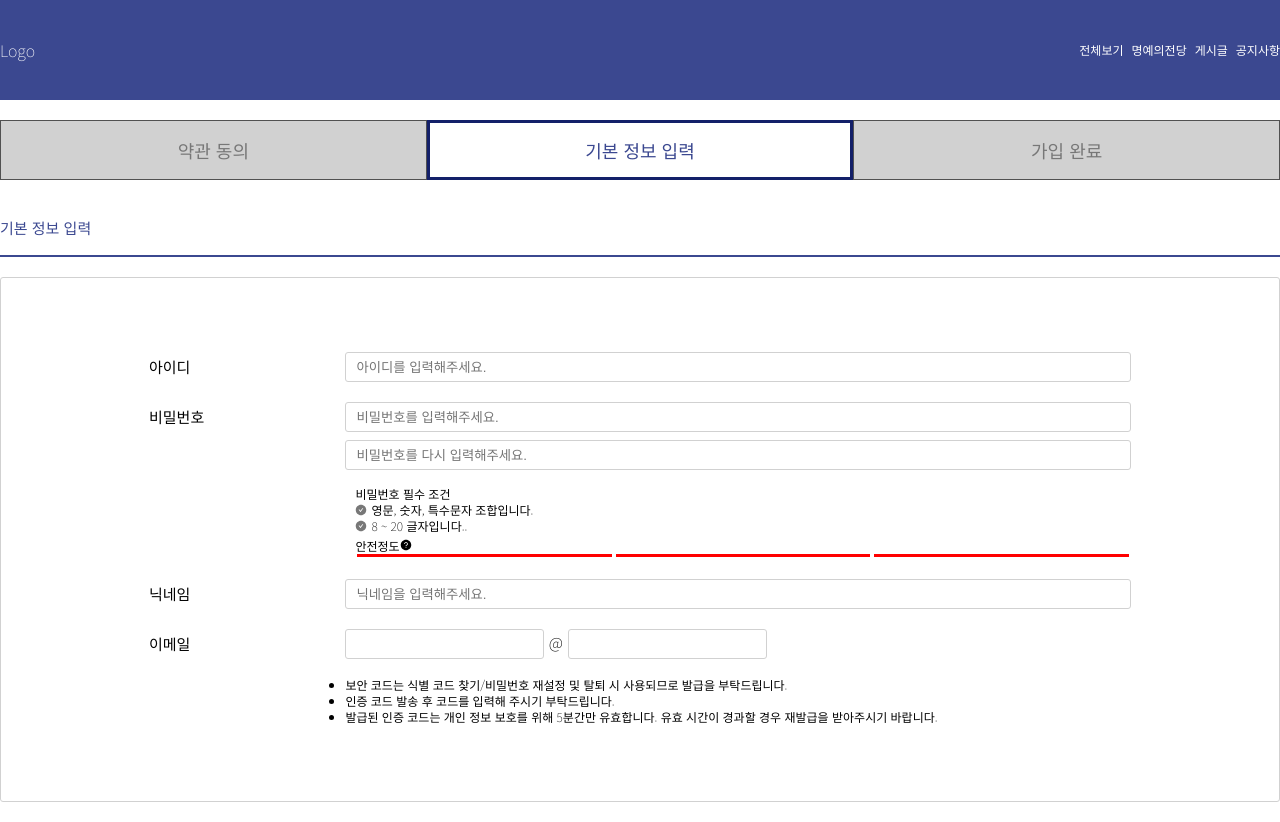
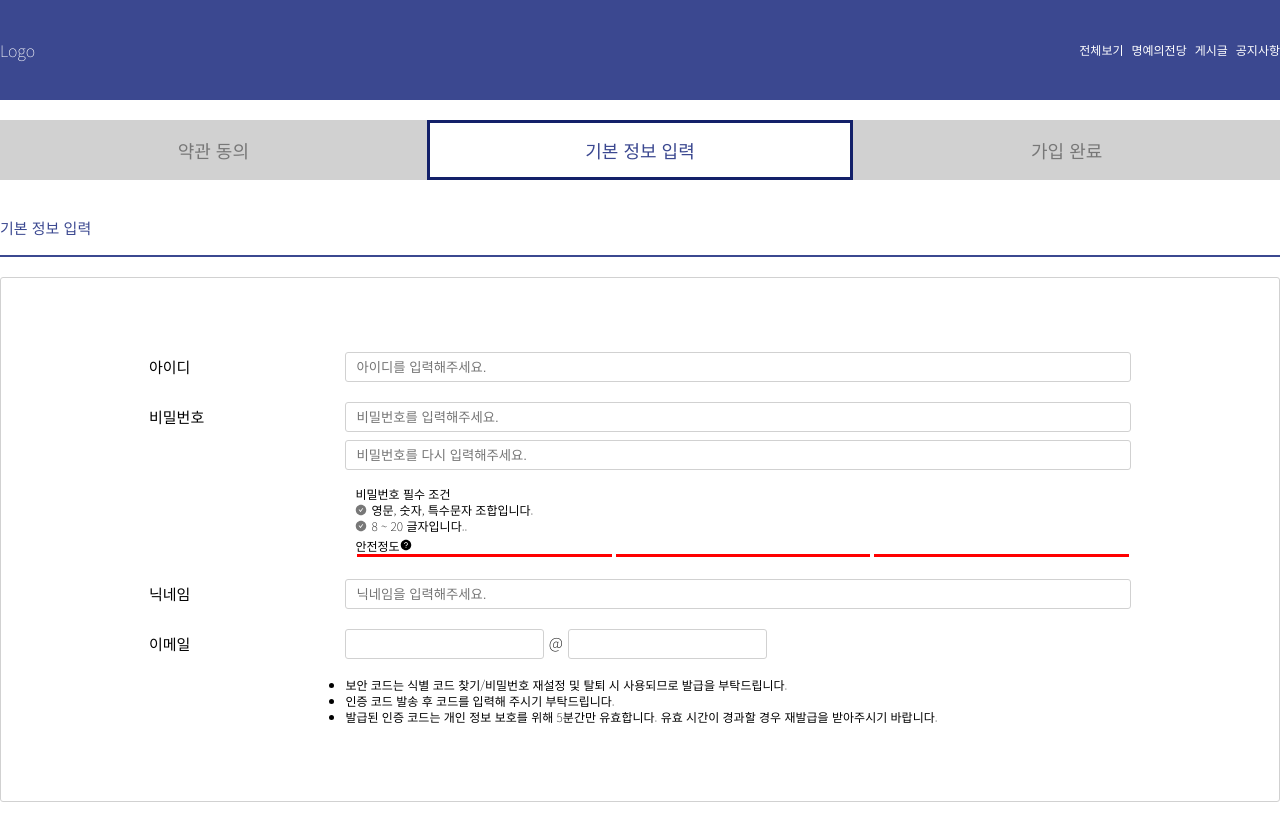
Before and after one commit to choigirang/phenomenon-community, a Next.js app in the folder frontend/: page /signup/info in a window 1280 px wide. Built offline with nearby package versions, Linux system fonts and the light colour scheme.

Commit message:
style: border 변경

```diff
--- a/frontend/components/Sign/SignProgress.tsx
+++ b/frontend/components/Sign/SignProgress.tsx
@@ -63,5 +63,5 @@ const BoxChild = styled.div<BoxProps>`
   color: ${props => (props.isActive ? 'var(--color-blue)' : 'var(--color-gray)')};
   font-weight: ${props => (props.isActive ? '500' : '')};
   font-size: var(--size-title);
-  border: ${props => (props.isActive ? '3px solid var(--color-dark-blue)' : '1px solid var(--color-dark-gray)')};
+  border: ${props => (props.isActive ? '3px solid var(--color-dark-blue)' : '')};
 `;
```
